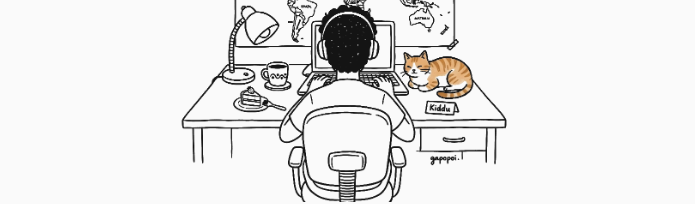
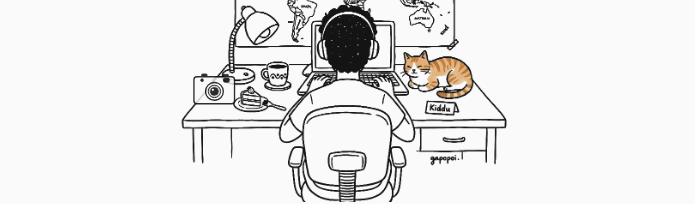
Before and after one commit to Vikbuilds/vikasportfolio, a Next.js app: page /visuals in a window 1280 px wide. Shown: the part 2174-2378 px from the top of the page, without its empty margins (292-987 px from the left). Built offline with nearby package versions, Linux system fonts and the light colour scheme; a web font is replaced by a local one.

Commit message:
fix(footer): make camera icon permanently visible on workspace table

```diff
--- a/src/components/footer-illustration.tsx
+++ b/src/components/footer-illustration.tsx
@@ -265,8 +265,8 @@ export function FooterIllustration() {
               <TooltipTrigger
                 style={{
                   left: "11%",
-                  top: "64%",
-                  width: "11%",
+                  top: "62%",
+                  width: "12%",
                   height: "12%",
                 }}
                 onClick={() => router.push("/visuals")}
@@ -276,7 +276,7 @@ export function FooterIllustration() {
                 <div className="relative w-full h-full flex items-center justify-center p-0.5">
                   <svg
                     viewBox="0 0 115 85"
-                    className="w-full h-full opacity-60 sm:opacity-0 sm:group-hover:opacity-100 transition-opacity duration-200 text-foreground dark:text-white"
+                    className="w-full h-full opacity-90 transition-all duration-200 group-hover:opacity-100 group-hover:scale-105 text-foreground dark:text-white"
                   >
                     <rect x="5" y="10" width="105" height="70" rx="8" className="fill-background/90 dark:fill-black/90 stroke-current stroke-[3.5]" />
                     <rect x="25" y="3" width="14" height="6" rx="2" className="fill-foreground stroke-current stroke-[2]" />
```
